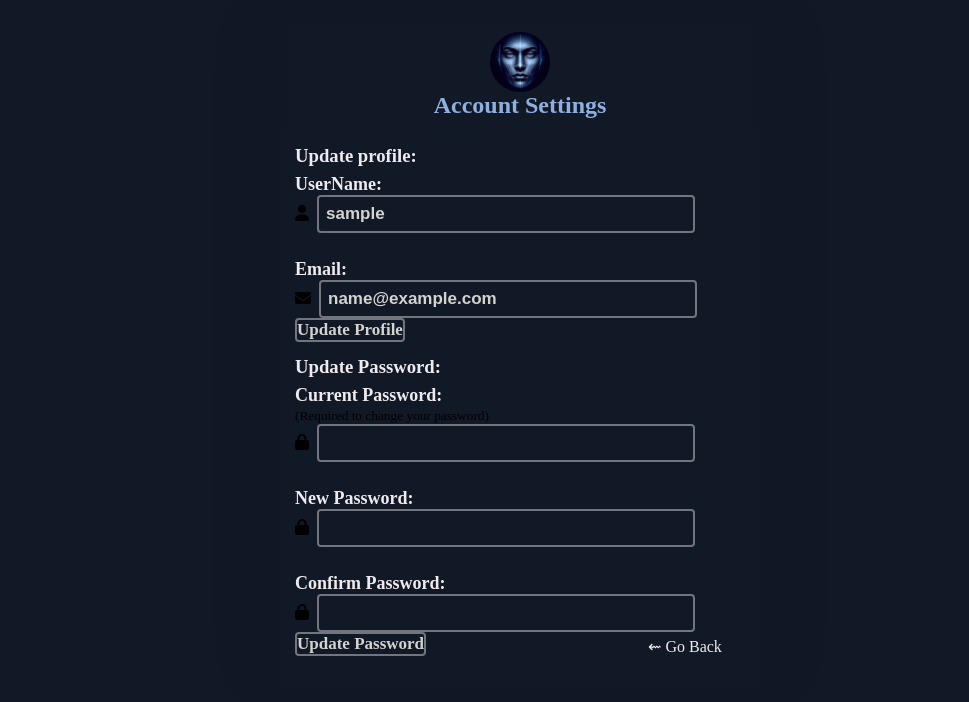
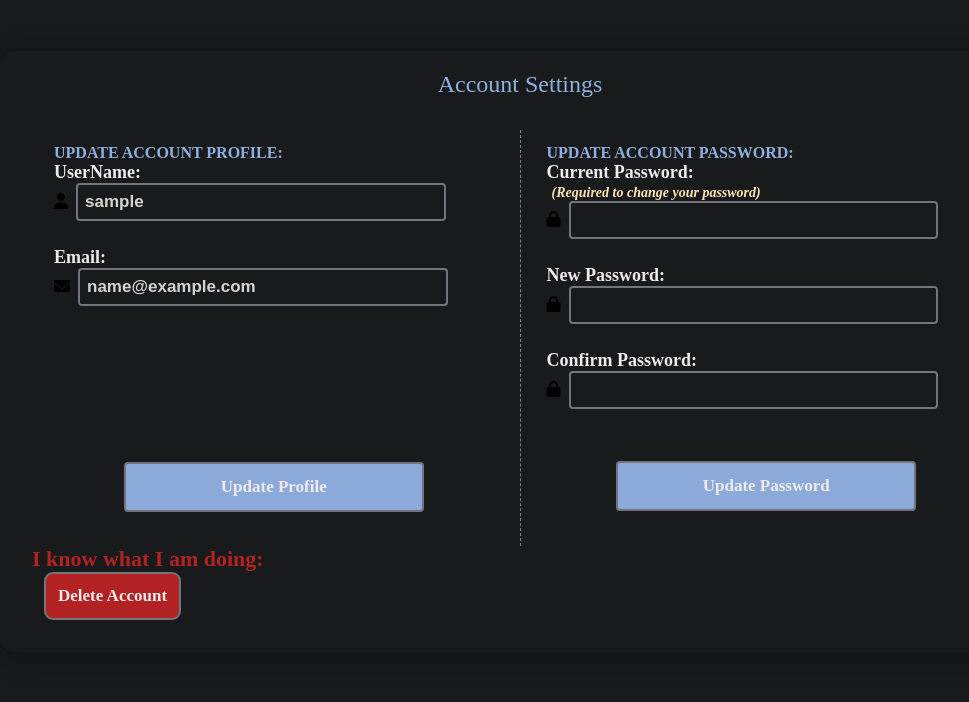
Before and after one commit to Eddy518/FacialExpressionRecognition, a Flask app: page /profile in a window 1280 px wide. Shown: the top 702 px of the page, without its empty margins (120-1089 px from the left). Run offline with Flask 3, Linux system fonts and the light colour scheme; the visitor is signed in with stand-in values (Sample User, id 1).

Commit message:
fix: Re-design the profile page

```diff
--- a/facial/static/account.css
+++ b/facial/static/account.css
@@ -56,4 +56,138 @@ h3 {
   position: absolute;
   bottom: 65px;
   left: 4em;
+}*/
+.account-wrapper {
+  display: flex;
+  justify-content: center;
+  gap: 12px;
+  padding-top: 20px;
+  padding-left: 20px;
+  padding-right: 20px;
+  margin-top: 12px;
 }
+.account-container {
+  display: flex;
+  flex-direction: column;
+  width: 1000px;
+  margin: 50px auto;
+  padding: 20px;
+
+  /* From https://css.glass */
+  background: #181a1b;
+  border-radius: 16px;
+  box-shadow: 0 4px 30px rgba(0, 0, 0, 0.3);
+  backdrop-filter: blur(0px);
+  -webkit-backdrop-filter: blur(0px);
+  border: 1px solid rgba(22, 23, 23, 1);
+}
+.account-container input {
+  border: 2px solid #73757e;
+  border-radius: 4px;
+  caret-color: #efeaed;
+  color: #d4d3cf;
+  font-weight: bold;
+  font-size: 17px;
+}
+.email-block,
+.password-block {
+  padding-top: 14px;
+  padding-right: 14px;
+  padding-left: 14px;
+  padding-bottom: 2px;
+}
+.email-block {
+  display: flex;
+  flex-direction: column;
+}
+.current_password small {
+  color: moccasin;
+  font-weight: bold;
+  font-style: italic;
+  font-size: 14px;
+  padding: 5px;
+}
+.update-btn {
+  margin: 0 auto;
+  width: 300px;
+  height: 50px;
+  padding: 56px;
+  display: flex;
+  align-items: center;
+  justify-content: center;
+  color: #efeaed !important;
+  background-color: #8baad9 !important;
+  align-self: flex-end;
+  margin-top: 4px;
+  margin-bottom: 12px;
+}
+.update-btn:hover {
+  background-color: #6a7f9e !important;
+}
+.account-heading {
+  text-align: center;
+  font-size: 24px;
+  color: #8fafdf;
+}
+
+.email-block,
+.password-block {
+  width: 500px;
+}
+.delete-form {
+  padding-left: 12px !important;
+  padding-right: 12px !important;
+  padding-bottom: 12px !important;
+}
+.delete-form h3 {
+  font-size: 22px;
+  color: firebrick;
+  font-weight: bold;
+}
+#del-btn {
+  background-color: firebrick;
+  border-radius: 9px;
+  color: #efeaed;
+  padding: 12px;
+  font-weight: bold;
+  margin-left: 12px;
+}
+.form-heading {
+  text-transform: uppercase;
+  font-size: 16px;
+  font-weight: bold;
+  color: #8fafdf;
+}
+.email-block {
+  gap: 152px;
+}
+.password-block {
+  gap: 48px;
+}
+.email-block,
+.password-block {
+  height: 400px;
+  display: flex;
+  flex-direction: column;
+}
+.sep {
+  border-right: 0.5px dashed grey;
+}
+/* Debugging */
+/*
+.account-wrapper {
+  border: 2px solid magenta;
+}
+.email-block {
+  border: 2px solid firebrick;
+}
+.password-block {
+  border: 2px solid gainsboro;
+}
+.delete-form {
+  border: 2px solid paleturquoise;
+}
+.account-container {
+  border: 2px solid moccasin;
+}
+*/
--- a/facial/static/style.css
+++ b/facial/static/style.css
@@ -2,7 +2,8 @@
   margin: 0;
   padding: 0;
   /* color-scheme: dark; */
-  background-color: #111927;
+  /*  background-color: #111927;*/
+  background-color: #181a1b;
 }
 .container {
   max-width: 1200px;
--- a/facial/templates/account.html
+++ b/facial/templates/account.html
@@ -1,10 +1,12 @@
-{% extends "auth.html" %}
-{% block alt %}
-Account Settings
-{% endblock alt %}
-{% block input %}
+{% extends "layout.html"%} {% block content %}
+<div class="account-container">
+  <div class="account-heading">
+    {% block alt %} Account Settings {% endblock alt %}
+  </div>
+  <div class="account-wrapper">
     <div class="email-block">
-<h3>Update profile:</h3>
+    <div>
+      <h3 class="form-heading">Update Account profile:</h3>
       <form action="" method="post">
         {{ form.hidden_tag() }}
         <div class="name">
@@ -34,10 +36,16 @@ Account Settings
           </div>
           {% endif %}
         </div>
+    </div>
+        <div>
           <div>{{form.submit(class="update-btn" ,id="profile")}}</div>
-    </form></div>
+        </div>
+      </form>
+    </div>
+    <div class="sep"></div>
     <div class="password-block">
-<h3>Update Password:</h3>
+    <div>
+      <h3 class="form-heading">Update Account Password:</h3>
       <form action="" method="post">
         {{ password_form.hidden_tag() }}
         <div class="current_password">
@@ -47,8 +55,8 @@ Account Settings
             <small>(Required to change your password)</small>
           </div>
           <i class="fa-solid fa-lock"></i>
-          {{password_form.current_password(class="form")}}
-          {% if password_form.current_password.errors %}
+          {{password_form.current_password(class="form")}} {% if
+          password_form.current_password.errors %}
           <div class="invalid-feedback">
             {% for error in password_form.current_password.errors %}
             <span>{{error}}</span>
@@ -60,8 +68,8 @@ Account Settings
           {{password_form.password.label(class="label")}}
           <br />
           <i class="fa-solid fa-lock"></i>
-        {{password_form.password(class="form")}}
-        {% if password_form.password.errors %}
+          {{password_form.password(class="form")}} {% if
+          password_form.password.errors %}
           <div class="invalid-feedback">
             {% for error in password_form.password.errors %}
             <span>{{error}}</span>
@@ -74,8 +82,8 @@ Account Settings
           {{password_form.confirm_password.label(class="label")}}
           <br />
           <i class="fa-solid fa-lock"></i>
-        {{password_form.confirm_password(class="form")}}
-        {% if password_form.confirm_password.errors %}
+          {{password_form.confirm_password(class="form")}} {% if
+          password_form.confirm_password.errors %}
           <div class="invalid-feedback">
             {% for error in password_form.confirm_password.errors %}
             <span>{{error}}</span>
@@ -83,7 +91,16 @@ Account Settings
           </div>
           {% endif %}
         </div>
+        </div>
+        <div>
           <div>{{password_form.submit(class="update-btn",id="password")}}</div>
+        </div>
       </form>
     </div>
-{% endblock input %}
+  </div>
+  <form action="" method="post" class="delete-form">
+    <h3>I know what I am doing:</h3>
+    <input type="submit" value="Delete Account" id="del-btn" />
+  </form>
+</div>
+{% endblock content%}
```
Lines whose indentation alone changed are shown as unchanged.
